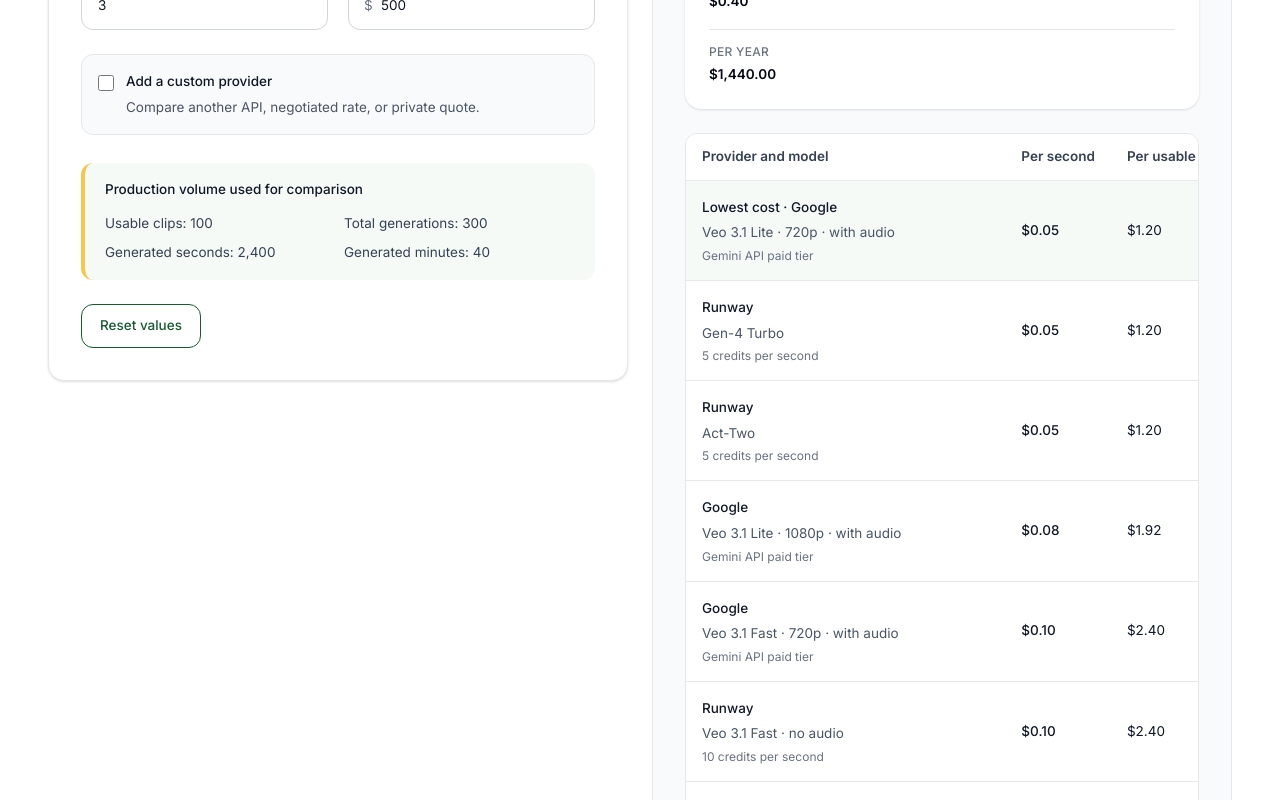
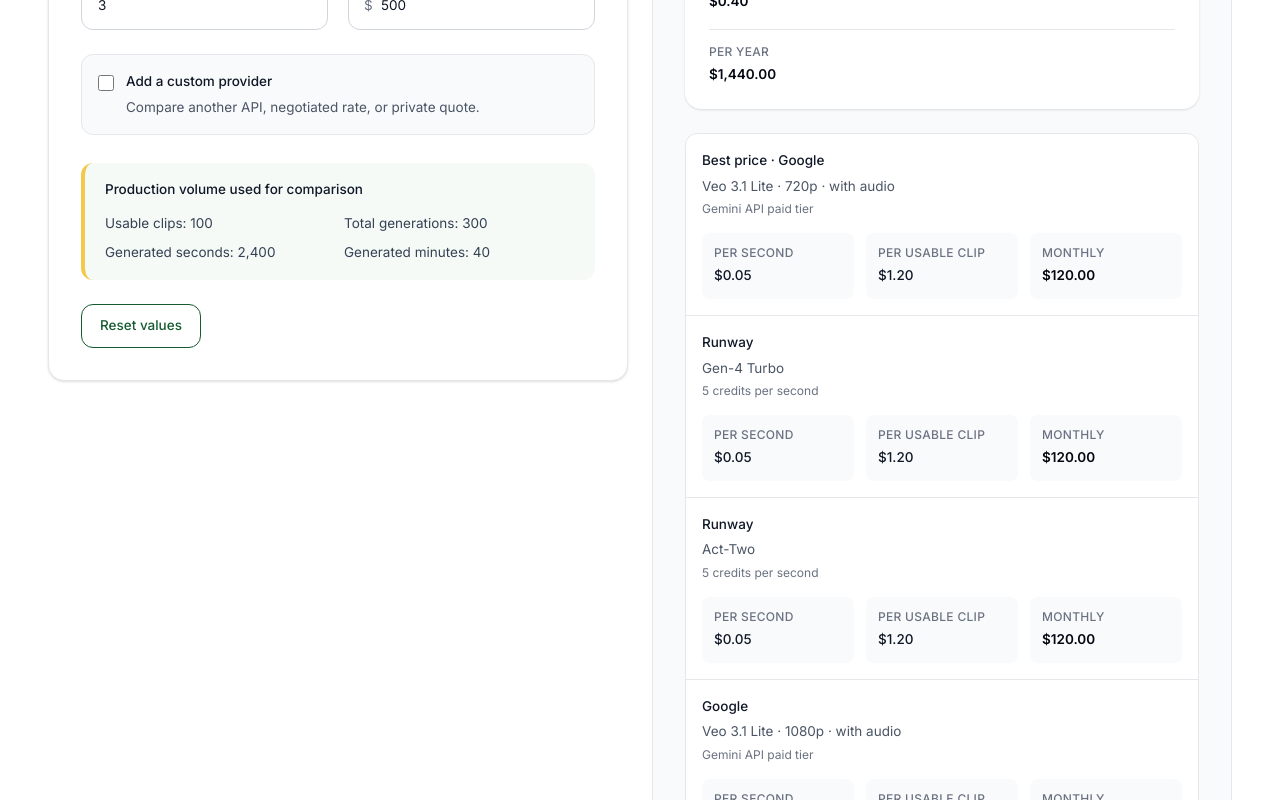
Before and after one commit to vaarunsonawwane-ops/beeija, a Next.js app: page /tools/ai-video-generation-cost-comparison-calculator in a window 1280 px wide. Shown: the part 960-1760 px from the top of the page. Built offline with nearby package versions, Linux system fonts and the light colour scheme.

Commit message:
Update ToolClient.tsx

```diff
--- a/app/tools/ai-video-generation-cost-comparison-calculator/ToolClient.tsx
+++ b/app/tools/ai-video-generation-cost-comparison-calculator/ToolClient.tsx
@@ -195,6 +195,14 @@ function formatMoney(value: number) {
   }).format(value);
 }
 
+function formatVisibleMoney(value: number) {
+  return formatMoney(value).replace(/,/g, ",\u200B");
+}
+
+function formatVisibleNumber(value: number) {
+  return formatNumber(value).replace(/,/g, ",\u200B");
+}
+
 function formatNumber(value: number) {
   return new Intl.NumberFormat("en-US", {
     maximumFractionDigits: 2,
@@ -339,8 +347,8 @@ export default function ToolClient() {
   };
 
   return (
-    <div className="grid gap-6 lg:grid-cols-[1.05fr_0.95fr]">
-      <section className="rounded-2xl border border-gray-200 bg-white p-6 shadow-sm md:p-8">
+    <div className="grid min-w-0 gap-6 lg:grid-cols-[minmax(0,1fr)_minmax(0,1fr)]">
+      <section className="min-w-0 rounded-2xl border border-gray-200 bg-white p-6 shadow-sm md:p-8">
         <div>
           <h2 className="text-2xl font-semibold text-gray-950">
             Enter Your AI Video Workload
@@ -469,14 +477,14 @@ export default function ToolClient() {
             Production volume used for comparison
           </p>
 
-          <div className="mt-3 grid gap-2 text-sm text-gray-700 sm:grid-cols-2">
-            <p>Usable clips: {formatNumber(result.usableClips)}</p>
-            <p>Total generations: {formatNumber(result.totalGenerations)}</p>
+          <div className="mt-3 grid min-w-0 gap-2 text-sm text-gray-700 sm:grid-cols-2 [&>p]:min-w-0 [&>p]:break-words [&>p]:[overflow-wrap:anywhere]">
+            <p>Usable clips: {formatVisibleNumber(result.usableClips)}</p>
+            <p>Total generations: {formatVisibleNumber(result.totalGenerations)}</p>
             <p>
-              Generated seconds: {formatNumber(result.totalGeneratedSeconds)}
+              Generated seconds: {formatVisibleNumber(result.totalGeneratedSeconds)}
             </p>
             <p>
-              Generated minutes: {formatNumber(result.totalGeneratedMinutes)}
+              Generated minutes: {formatVisibleNumber(result.totalGeneratedMinutes)}
             </p>
           </div>
         </div>
@@ -495,15 +503,15 @@ export default function ToolClient() {
         description="The selected model is shown first, followed by a ranked comparison for the same production target."
         primaryLabel="Selected model monthly cost"
         primaryValue={
-          result.selected ? formatMoney(result.selected.monthlyCost) : "$0.00"
+          result.selected ? formatVisibleMoney(result.selected.monthlyCost) : "$0.00"
         }
         stats={
-          <div className="grid gap-4 sm:grid-cols-3">
+          <div className="grid min-w-0 gap-4 sm:grid-cols-3">
             <ResultStat
               label="Per usable clip"
               value={
                 result.selected
-                  ? formatMoney(result.selected.costPerUsableClip)
+                  ? formatVisibleMoney(result.selected.costPerUsableClip)
                   : "$0.00"
               }
             />
@@ -512,7 +520,7 @@ export default function ToolClient() {
               label="Per generated clip"
               value={
                 result.selected
-                  ? formatMoney(result.selected.costPerGeneratedClip)
+                  ? formatVisibleMoney(result.selected.costPerGeneratedClip)
                   : "$0.00"
               }
             />
@@ -521,72 +529,68 @@ export default function ToolClient() {
               label="Per year"
               value={
                 result.selected
-                  ? formatMoney(result.selected.yearlyCost)
+                  ? formatVisibleMoney(result.selected.yearlyCost)
                   : "$0.00"
               }
             />
           </div>
         }
         breakdown={
-          <div className="overflow-hidden rounded-xl border border-gray-200">
-            <div className="overflow-x-auto">
-              <table className="min-w-full divide-y divide-gray-200 text-left text-sm">
-                <thead className="bg-white">
-                  <tr>
-                    <th className="px-4 py-3 font-semibold text-gray-700">
-                      Provider and model
-                    </th>
-                    <th className="px-4 py-3 font-semibold text-gray-700">
-                      Per second
-                    </th>
-                    <th className="px-4 py-3 font-semibold text-gray-700">
-                      Per usable clip
-                    </th>
-                    <th className="px-4 py-3 font-semibold text-gray-700">
-                      Monthly
-                    </th>
-                  </tr>
-                </thead>
+          <div className="min-w-0 overflow-hidden rounded-xl border border-gray-200 bg-white">
+            <div className="hidden grid-cols-[minmax(0,1.7fr)_minmax(0,1fr)_minmax(0,1fr)_minmax(0,1fr)] gap-3 border-b border-gray-200 bg-gray-50 px-4 py-3 text-sm font-semibold text-gray-700 2xl:grid">
+              <span>Provider and model</span>
+              <span>Per second</span>
+              <span>Per usable clip</span>
+              <span>Monthly</span>
+            </div>
 
-                <tbody className="divide-y divide-gray-200 bg-white">
+            <div className="divide-y divide-gray-200">
               {result.rows.map((row, index) => (
-                    <tr
+                <div
                   key={row.id}
-                      className={
-                        row.id === result.selected?.id ? "bg-[#F5FAF7]" : ""
-                      }
+                  className="grid min-w-0 gap-4 px-4 py-4 2xl:grid-cols-[minmax(0,1.7fr)_minmax(0,1fr)_minmax(0,1fr)_minmax(0,1fr)] 2xl:items-start"
                 >
-                      <td className="px-4 py-4 align-top">
-                        <p className="font-medium text-gray-900">
-                          {index === 0 ? "Lowest cost · " : ""}
+                  <div className="min-w-0">
+                    <p className="break-words font-medium text-gray-900 [overflow-wrap:anywhere]">
+                      {index === 0 ? "Best price · " : ""}
                       {row.provider}
                     </p>
-                        <p className="mt-1 text-gray-600">{row.model}</p>
-                        <p className="mt-1 text-xs text-gray-500">
+
+                    <p className="mt-1 break-words text-sm text-gray-600 [overflow-wrap:anywhere]">
+                      {row.model}
+                    </p>
+
+                    {row.note ? (
+                      <p className="mt-1 break-words text-xs text-gray-500 [overflow-wrap:anywhere]">
                         {row.note}
                       </p>
-                      </td>
+                    ) : null}
+                  </div>
 
-                      <td className="whitespace-nowrap px-4 py-4 font-medium text-gray-900">
-                        {formatMoney(row.ratePerSecond)}
-                      </td>
+                  <div className="grid min-w-0 grid-cols-1 gap-3 sm:grid-cols-3 2xl:contents">
+                    <ComparisonValue
+                      label="Per second"
+                      value={formatVisibleMoney(row.ratePerSecond)}
+                    />
 
-                      <td className="whitespace-nowrap px-4 py-4 text-gray-900">
-                        {formatMoney(row.costPerUsableClip)}
-                      </td>
+                    <ComparisonValue
+                      label="Per usable clip"
+                      value={formatVisibleMoney(row.costPerUsableClip)}
+                    />
 
-                      <td className="whitespace-nowrap px-4 py-4 font-semibold text-gray-950">
-                        {formatMoney(row.monthlyCost)}
-                      </td>
-                    </tr>
+                    <ComparisonValue
+                      label="Monthly"
+                      value={formatVisibleMoney(row.monthlyCost)}
+                      emphasis
+                    />
+                  </div>
+                </div>
               ))}
-                </tbody>
-              </table>
             </div>
           </div>
         }
         totals={
-          <div className="text-sm leading-relaxed text-gray-600">
+          <div className="min-w-0 break-words text-sm leading-relaxed text-gray-600 [overflow-wrap:anywhere]">
             <p>
               Selected model:{" "}
               <span className="font-medium text-gray-900">
@@ -608,7 +612,7 @@ export default function ToolClient() {
             <p className="mt-2">
               Possible monthly saving against selected model:{" "}
               <span className="font-medium text-gray-900">
-                {formatMoney(result.monthlySavingVsSelected)}
+                {formatVisibleMoney(result.monthlySavingVsSelected)}
               </span>
             </p>
 
@@ -622,8 +626,8 @@ export default function ToolClient() {
                 }`}
               >
                 {result.budgetDifference >= 0
-                  ? `${formatMoney(result.budgetDifference)} remaining`
-                  : `${formatMoney(
+                  ? `${formatVisibleMoney(result.budgetDifference)} remaining`
+                  : `${formatVisibleMoney(
                       Math.abs(result.budgetDifference),
                     )} over budget`}
               </span>
@@ -638,14 +642,44 @@ export default function ToolClient() {
   );
 }
 
+function ComparisonValue({
+  label,
+  value,
+  emphasis = false,
+}: {
+  label: string;
+  value: string;
+  emphasis?: boolean;
+}) {
+  return (
+    <div className="min-w-0 rounded-lg bg-gray-50 px-3 py-3 2xl:rounded-none 2xl:bg-transparent 2xl:px-0 2xl:py-0">
+      <p className="text-xs font-medium uppercase tracking-wide text-gray-500 2xl:hidden">
+        {label}
+      </p>
+
+      <p
+        className={`mt-1 break-words [overflow-wrap:anywhere] 2xl:mt-0 ${
+          emphasis
+            ? "font-semibold text-gray-950"
+            : "font-medium text-gray-900"
+        }`}
+      >
+        {value}
+      </p>
+    </div>
+  );
+}
+
 function ResultStat({ label, value }: { label: string; value: string }) {
   return (
-    <div>
+    <div className="min-w-0">
       <p className="text-xs font-medium uppercase tracking-wide text-gray-500">
         {label}
       </p>
 
-      <p className="mt-1 font-semibold text-gray-950">{value}</p>
+      <p className="mt-1 break-words font-semibold text-gray-950 [overflow-wrap:anywhere]">
+        {value}
+      </p>
     </div>
   );
 }
```
Lines whose indentation alone changed are shown as unchanged.
